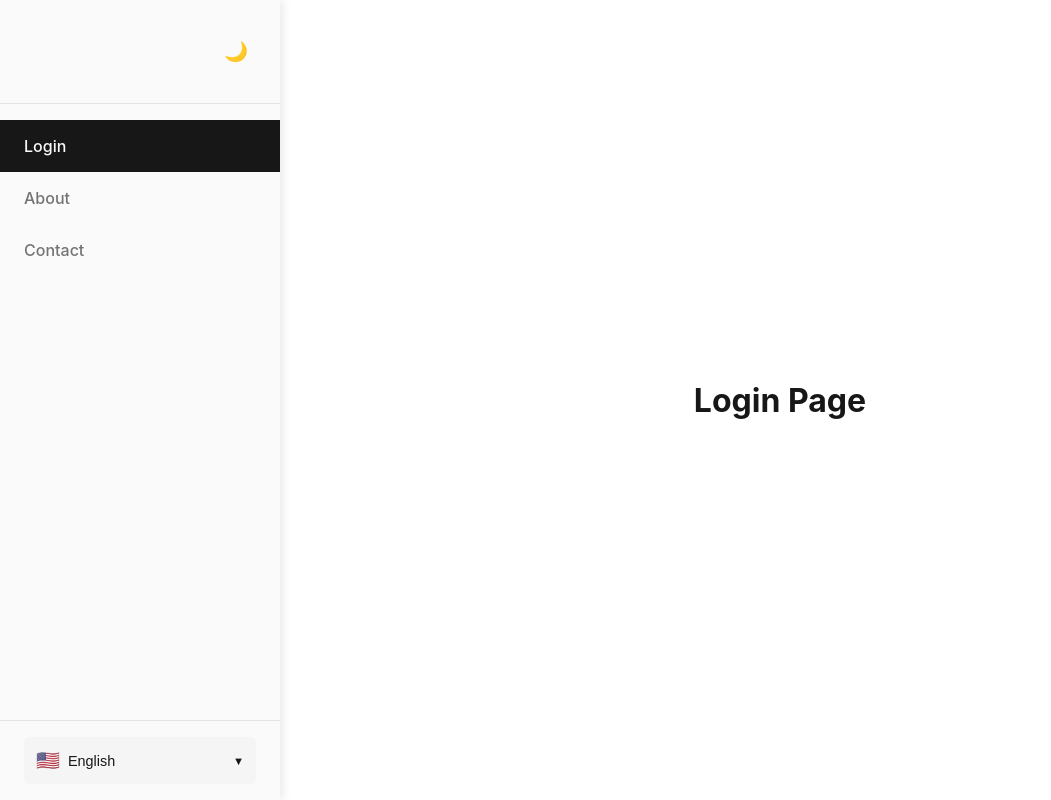
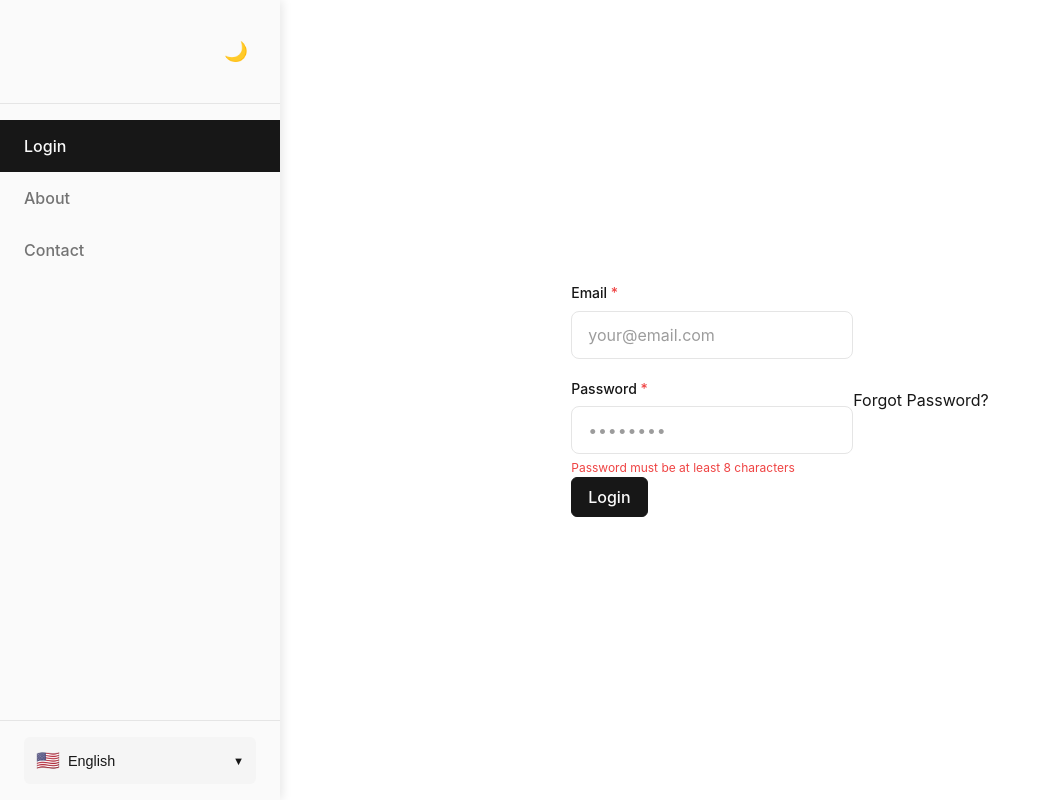
Before and after one commit to penko93ata/login-page-app, a Next.js app: page /en/login in a window 1280 px wide. Shown: the whole page, without its empty margins (0-1051 px from the left). Built offline with nearby package versions, Linux system fonts and the light colour scheme.

Commit message:
Adding initial login form and and forgot-password page

```diff
--- /dev/null
+++ b/app/[locale]/forgot-password/page.tsx
@@ -0,0 +1,3 @@
+export default function ForgotPasswordPage() {
+  return <div>Forgot Password Page</div>;
+}
--- a/app/[locale]/login/page.tsx
+++ b/app/[locale]/login/page.tsx
@@ -1,7 +1,5 @@
+import LoginForm from "@/components/LoginForm";
+
 export default function LoginPage() {
-  return (
-    <div>
-      <h1>Login Page</h1>
-    </div>
-  );
+  return <LoginForm />;
 }
--- /dev/null
+++ b/components/LoginForm.tsx
@@ -0,0 +1,17 @@
+import Link from "next/link";
+import { Button, FormField } from "./ui";
+
+export default function LoginForm() {
+  return (
+    <>
+      <form>
+        <FormField label='Email' type='email' placeholder='your@email.com' required />
+
+        <FormField label='Password' type='password' placeholder='••••••••' errorMessage='Password must be at least 8 characters' required />
+
+        <Button type='submit'>Login</Button>
+      </form>
+      <Link href='/forgot-password'>Forgot Password?</Link>
+    </>
+  );
+}
```
Also changed, not shown: 1 other file (tests, documents, lock files or other folders).
